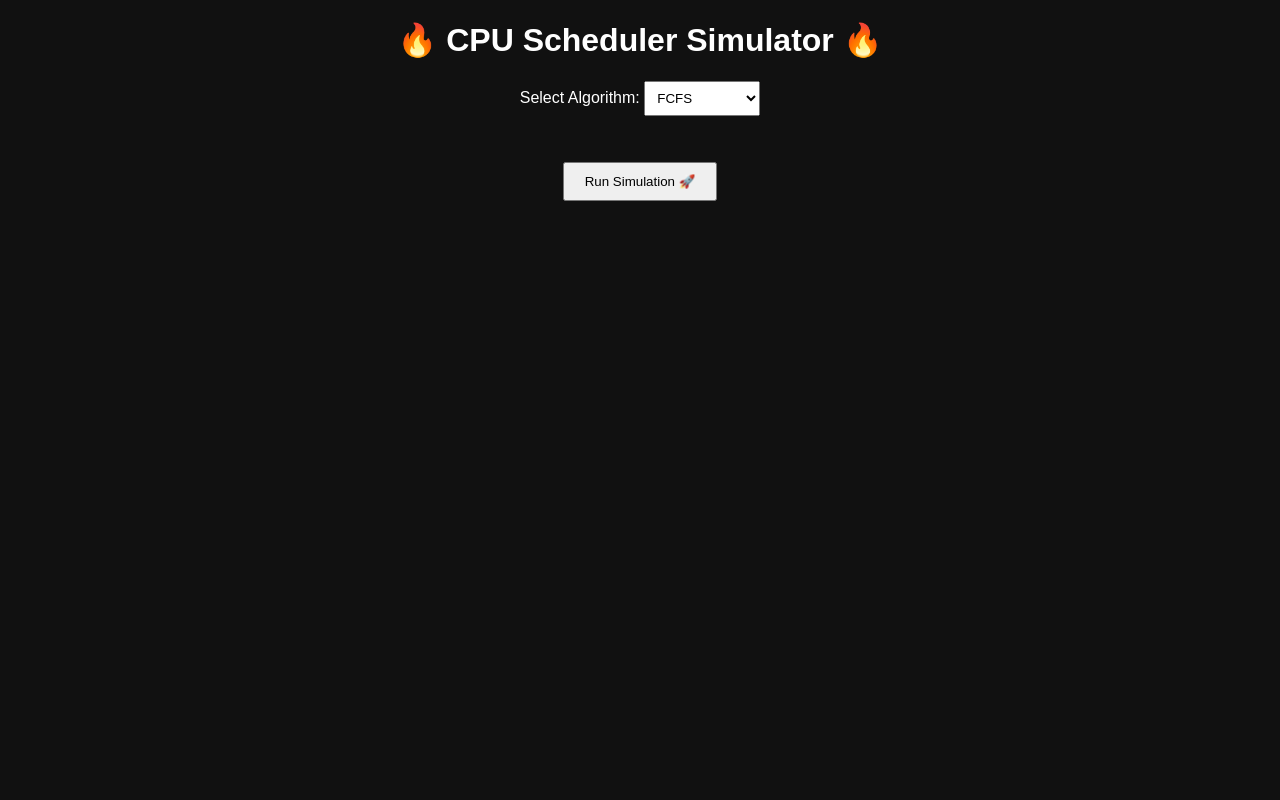
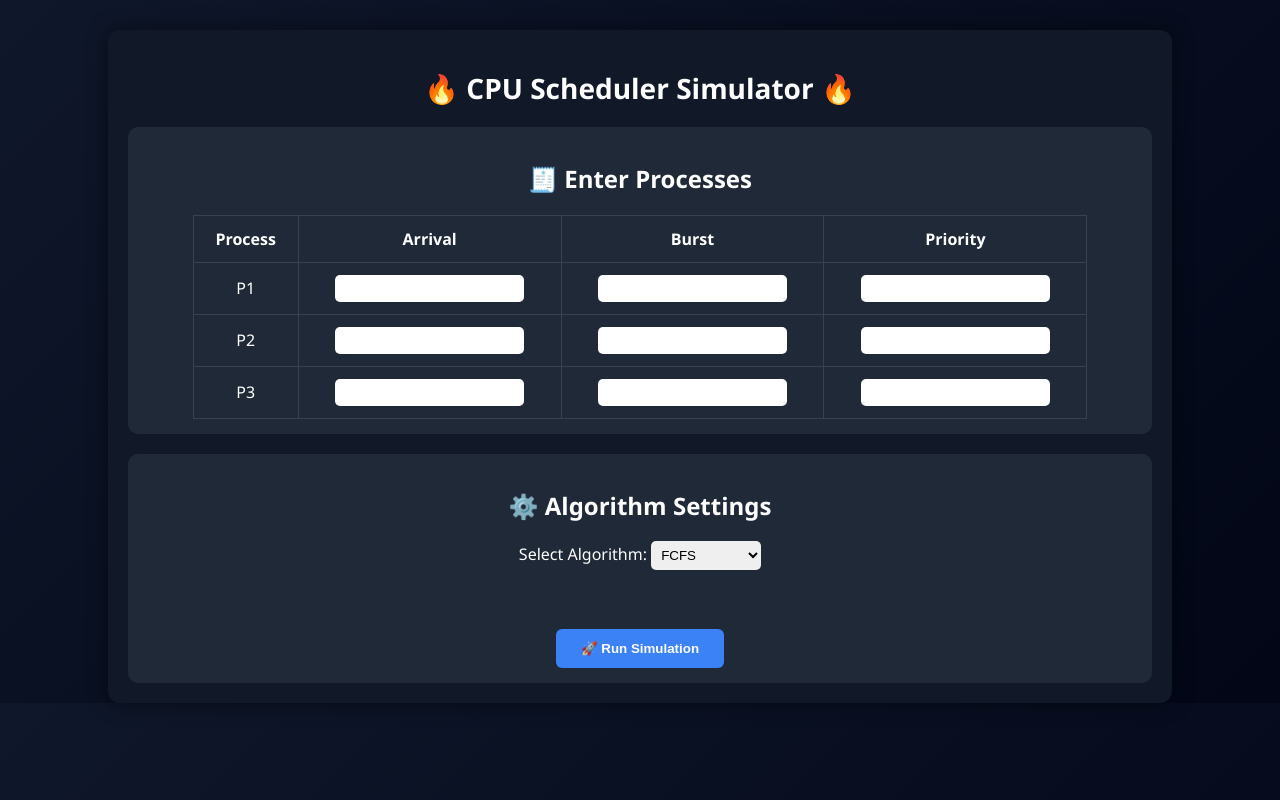
Before and after one commit to lakshmimallesh-dev/cpu-scheduler-simulator, a Flask app: page / in a window 1280 px wide. Run offline with Flask 3, Linux system fonts and the light colour scheme.

Commit message:
Day 6: UI improved with modern design

```diff
--- a/app.py
+++ b/app.py
@@ -183,19 +183,26 @@ def home():
     if request.method == 'POST':
         algorithm = request.form.get('algorithm')
 
-        processes = [
-    {'id': 'P1', 'arrival': 0, 'burst': 5, 'priority': 2},
-    {'id': 'P2', 'arrival': 1, 'burst': 3, 'priority': 1},
-    {'id': 'P3', 'arrival': 2, 'burst': 2, 'priority': 3}
-]
+        processes = []
+
+        for i in range(3):
+            processes.append({
+                'id': f'P{i+1}',
+                'arrival': int(request.form.get(f'arrival{i}') or 0),
+                'burst': int(request.form.get(f'burst{i}') or 0),
+                'priority': int(request.form.get(f'priority{i}') or 0)
+            })
 
         if algorithm == 'fcfs':
             result = fcfs(processes)
+
         elif algorithm == 'sjf':
             result = sjf(processes)
+
         elif algorithm == 'rr':
-            quantum = int(request.form.get('quantum'))
+            quantum = int(request.form.get('quantum') or 1)
             result = round_robin(processes, quantum)
+
         elif algorithm == 'priority':
             result = priority_scheduling(processes)
 
--- a/templates/index.html
+++ b/templates/index.html
@@ -5,41 +5,112 @@
 
     <style>
         body {
+            font-family: 'Segoe UI', sans-serif;
+            background: linear-gradient(135deg, #0f172a, #020617);
+            color: white;
             text-align: center;
-            font-family: Arial;
-            background-color: #111;
-            color: white;
+            margin: 0;
+            padding: 0;
+        }
+
+        .container {
+            width: 80%;
+            margin: auto;
+            margin-top: 30px;
+            padding: 20px;
+            background: #111827;
+            border-radius: 12px;
+            box-shadow: 0 0 20px rgba(0,0,0,0.5);
+        }
+
+        h1 {
+            margin-bottom: 20px;
         }
 
         table {
             margin: auto;
             border-collapse: collapse;
             margin-top: 20px;
+            width: 90%;
+        }
+
+        th {
+            background: #1f2937;
         }
 
         th, td {
-            padding: 10px;
-            border: 1px solid white;
+            padding: 12px;
+            border: 1px solid #374151;
+        }
+
+        input, select {
+            padding: 6px;
+            border-radius: 5px;
+            border: none;
         }
 
         button {
-            padding: 10px 20px;
-            margin-top: 10px;
+            padding: 12px 25px;
+            margin-top: 15px;
+            background: #3b82f6;
+            color: white;
+            border: none;
+            border-radius: 6px;
             cursor: pointer;
+            font-weight: bold;
         }
 
-        select {
-            padding: 8px;
+        button:hover {
+            background: #2563eb;
+        }
+
+        .card {
+            background: #1f2937;
+            padding: 15px;
+            border-radius: 10px;
+            margin-top: 20px;
+        }
+
+        .title {
+            font-size: 28px;
+            font-weight: bold;
         }
     </style>
 </head>
 
 <body>
 
-    <h1>🔥 CPU Scheduler Simulator 🔥</h1>
+<div class="container">
 
-    <!-- FORM -->
+    <h1 class="title">🔥 CPU Scheduler Simulator 🔥</h1>
+
     <form method="POST">
+
+        <div class="card">
+            <h2>🧾 Enter Processes</h2>
+
+            <table>
+                <tr>
+                    <th>Process</th>
+                    <th>Arrival</th>
+                    <th>Burst</th>
+                    <th>Priority</th>
+                </tr>
+
+                {% for i in range(3) %}
+                <tr>
+                    <td>P{{ i+1 }}</td>
+                    <td><input type="number" name="arrival{{i}}" required></td>
+                    <td><input type="number" name="burst{{i}}" required></td>
+                    <td><input type="number" name="priority{{i}}" required></td>
+                </tr>
+                {% endfor %}
+            </table>
+        </div>
+
+        <div class="card">
+            <h2>⚙️ Algorithm Settings</h2>
+
             <label>Select Algorithm:</label>
             <select name="algorithm" onchange="toggleInputs(this.value)">
                 <option value="fcfs">FCFS</option>
@@ -50,34 +121,21 @@
 
             <br><br>
 
-    <!-- Quantum -->
             <div id="quantumBox" style="display:none;">
                 <label>Time Quantum:</label>
                 <input type="number" name="quantum" min="1">
             </div>
 
-    <!-- Priority -->
-    <div id="priorityNote" style="display:none;">
-        <p>⚠️ Using predefined priorities in backend (P1=1, P2=2, P3=3)</p>
+            <br>
+
+            <button type="submit">🚀 Run Simulation</button>
         </div>
 
-    <br>
-    <button type="submit">Run Simulation 🚀</button>
     </form>
 
-<script>
-function toggleInputs(value) {
-    let q = document.getElementById("quantumBox");
-    let p = document.getElementById("priorityNote");
-
-    q.style.display = (value === "rr") ? "block" : "none";
-    p.style.display = (value === "priority") ? "block" : "none";
-}
-</script>
-
-    <!-- RESULT -->
     {% if result %}
-    <h2>📊 Results:</h2>
+    <div class="card">
+        <h2>📊 Results</h2>
 
         <table>
             <tr>
@@ -98,7 +156,17 @@ function toggleInputs(value) {
             </tr>
             {% endfor %}
         </table>
+    </div>
     {% endif %}
+
+</div>
+
+<script>
+function toggleInputs(value) {
+    let q = document.getElementById("quantumBox");
+    q.style.display = (value === "rr") ? "block" : "none";
+}
+</script>
 
 </body>
 </html>
```
Lines whose indentation alone changed are shown as unchanged.
